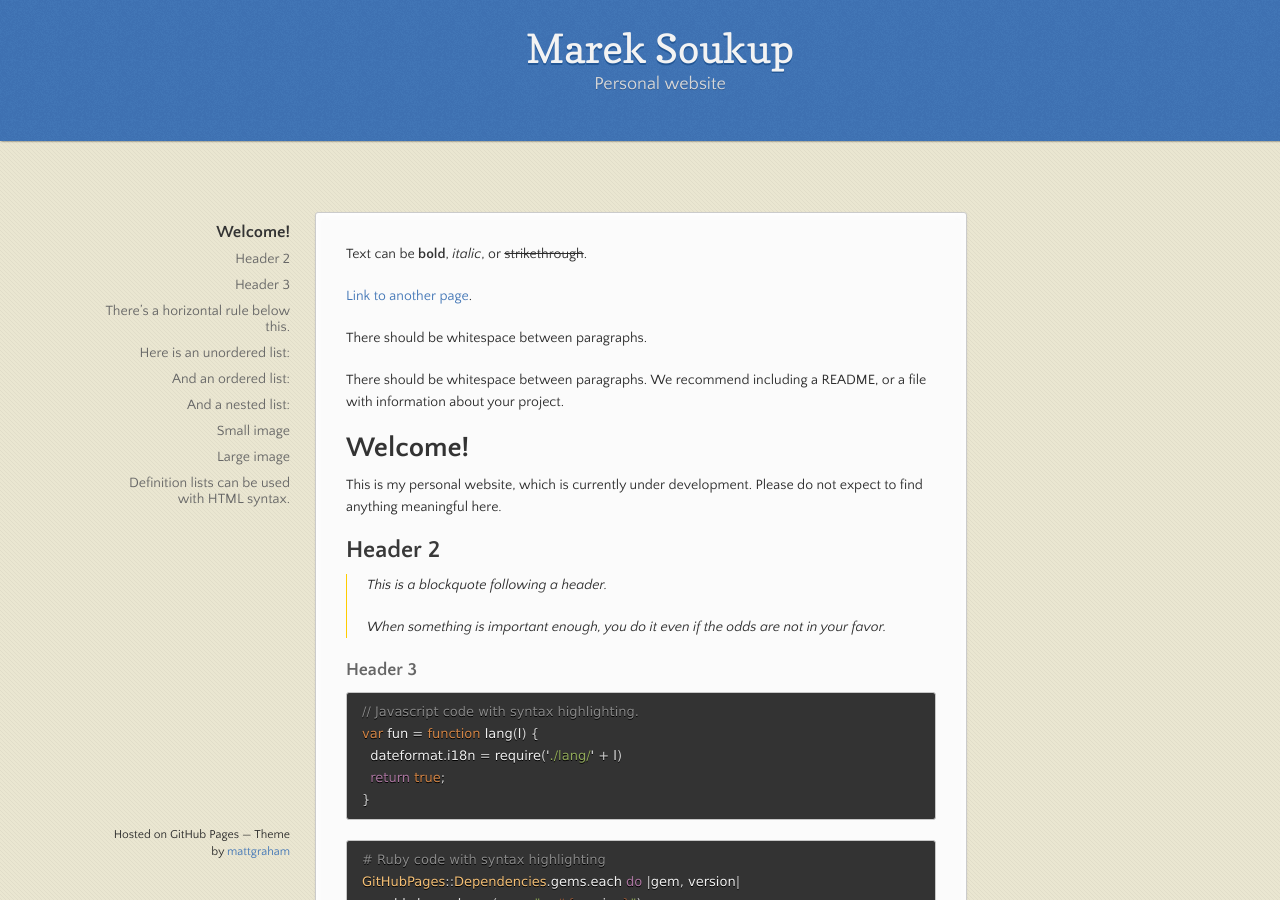
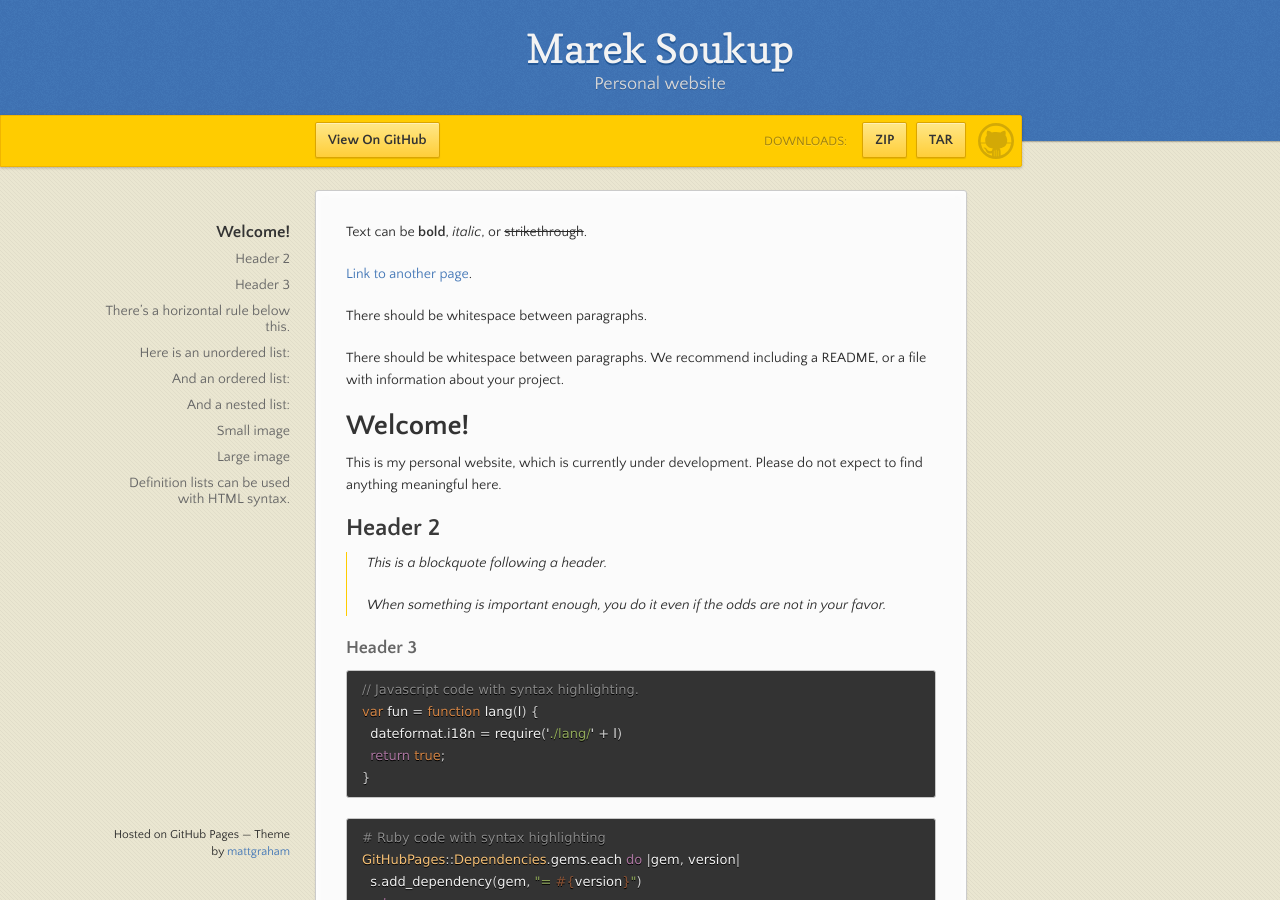
Before and after one commit to soukupmarek-edin/soukupmarek-edin.github.io, a Jekyll site: the page built from index.md, in a window 1280 px wide and 900 px high. Built offline with Jekyll 4.4.1, drawn with Linux system fonts in a browser that asks for light colours.

Commit message:
Update default.html

```diff
--- a/_layouts/default.html
+++ b/_layouts/default.html
@@ -21,7 +21,7 @@
         <p>{{ page.description | default: site.description | default: site.github.project_tagline }}</p>
       </header>
 
-<!--       <div id="banner">
+      <div id="banner">
         <span id="logo"></span>
 
         <a href="{{ site.github.repository_url }}" class="button fork"><strong>View On GitHub</strong></a>
@@ -34,7 +34,7 @@
             </ul>
           </div>
         {% endif %}
-      </div><!-- end banner --> -->
+      </div><!-- end banner -->
 
     <div class="wrapper">
       <nav>
```
